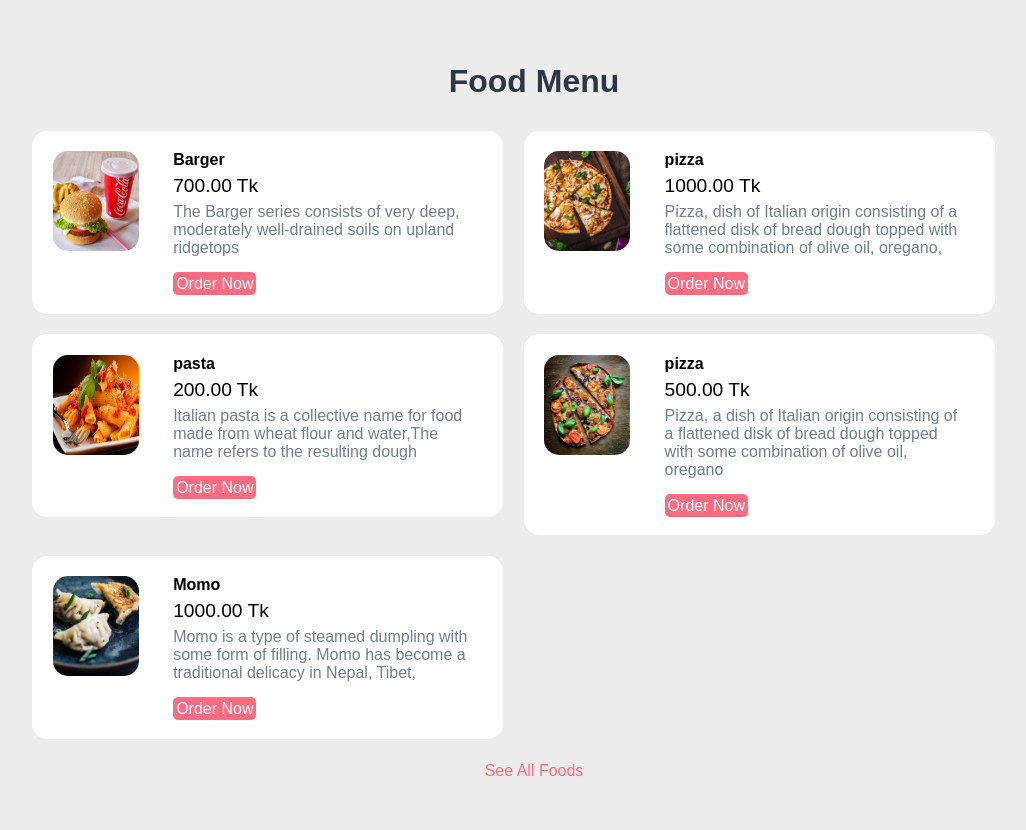
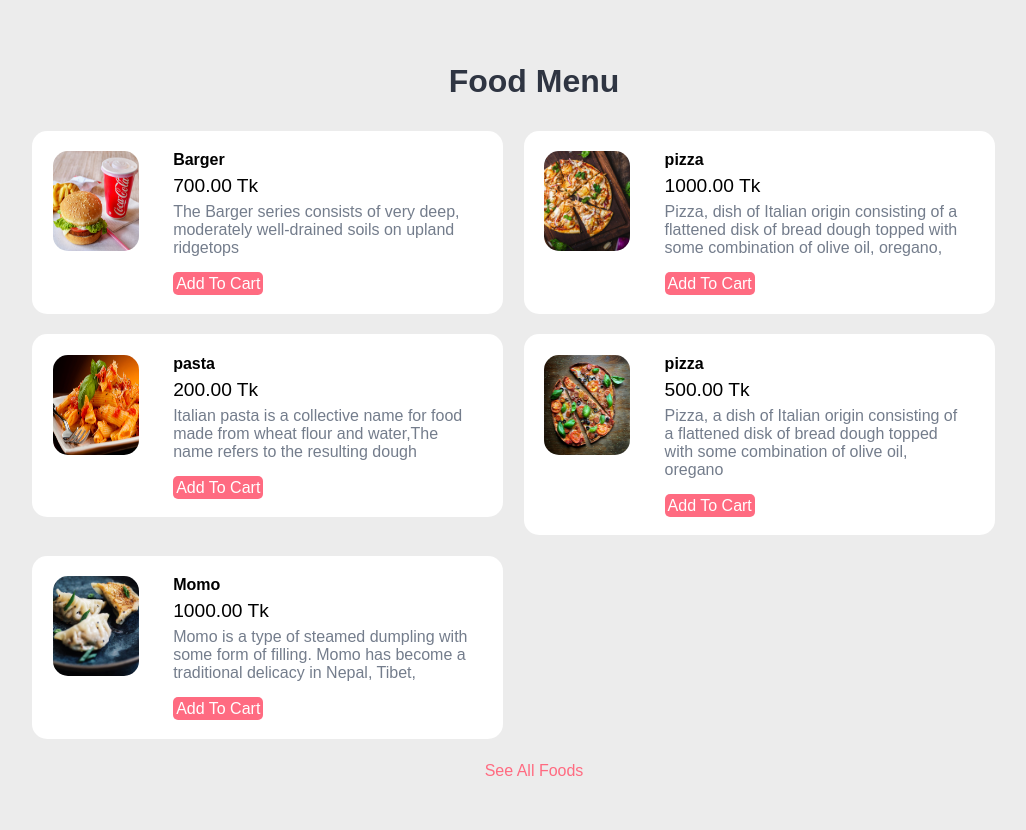
Before and after one commit to Hannan84/Food_Order, a PHP site: page / in a window 1280 px wide. Shown: the part 910-1740 px from the top of the page, without its empty margins (106-1132 px from the left). Run offline with PHP 8.4, Linux system fonts and the light colour scheme; data comes from the database, SQL or seed files in the repository; some libraries are stand-ins or nearby versions.

Commit message:
some line changes

```diff
--- a/index.php
+++ b/index.php
@@ -63,6 +63,7 @@ include 'partial_front/navbar.php';
         $data = $obj->displayHomePageFood();
         foreach ($data as $value){?>
             <div class="food-menu-box">
+                <form action="">
                     <div class="food-menu-img">
                         <?php
     //                   Check whether image is available or not
@@ -85,8 +86,9 @@ include 'partial_front/navbar.php';
                         </p>
                         <br>
 
-                    <a href="order.php?food_id=<?php echo $value['id']?>" class="btn btn-primary">Order Now</a>
+                        <a href="order.php?food_id=<?php echo $value['id']?>" class="btn btn-primary">Add To Cart</a>
                     </div>
+                </form>
             </div>
         <?php }?>
 
```
Lines whose indentation alone changed are shown as unchanged.
